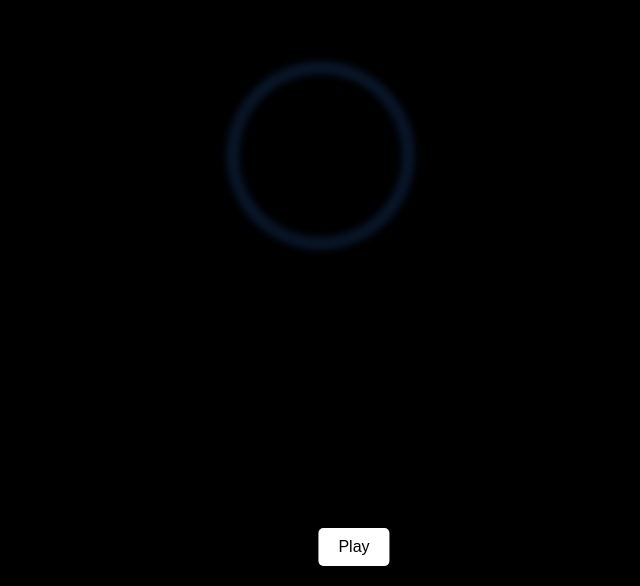
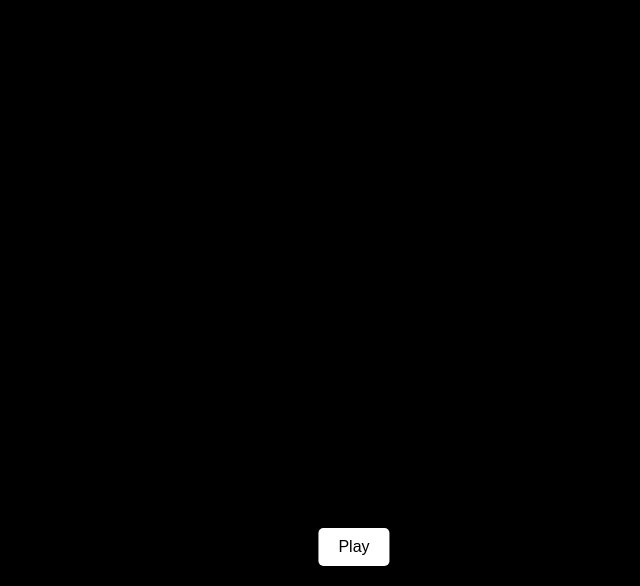
Before and after one commit to theMorganObject/blue-sharp-2, a Next.js app: page / in a window 1280 px wide. Shown: the part 214-800 px from the top of the page, without its empty margins (286-926 px from the left). Built offline with nearby package versions, Linux system fonts and the light colour scheme.

Commit message:
cleanup of scss and styling utils

```diff
--- a/src/app/page.module.scss
+++ b/src/app/page.module.scss
@@ -6,7 +6,7 @@
   align-items: center;
   justify-content: center;
   overflow: hidden;
-  background-color: #000; // Dark background
+  background-color: #000;
 
   button {
     z-index: 1;
@@ -35,32 +35,19 @@
 
     &.playing {
       .ring {
-        animation: fadeInOut 27s linear infinite; // Use 'linear' for even expansion
+        animation: fadeInOut 27s linear infinite;
       }
     }
 
     .ring {
       position: absolute;
       border-radius: 50%;
-      width: 100px; // Initial size for testing
-      height: 100px; // Initial size for testing
-      // can we implement a random range of border sizes, between 3 and 9 px?
-      border: 8px solid; // Creates the ring shape
-      border-color: rgba(0, 0, 255, 0.7); // Apply the blue color to the border
-      background-color: transparent; // Ensure the center is transparent
+      border: 8px solid transparent; // Ensures the border color is applied dynamically
+      background-color: transparent;
       box-sizing: border-box;
       filter: blur(5px);
       opacity: 0;
       animation-fill-mode: forwards;
-      animation-name: fadeInOut;
-      transform: translate(-50%, -50%);
-    }
-
-    @for $i from 1 through 3 {
-      .ring:nth-child(#{$i}) {
-        animation-delay: #{random(
-            27
-          )}s; // Random delay within the 27-second range
     }
   }
 }
@@ -71,13 +58,12 @@
     transform: scale(0.8);
   }
   37.04% {
-      opacity: 0.9; // Longer fade-in time (10 seconds of 27 seconds)
-      transform: scale(1.4); // Continuous scaling without pausing
+    opacity: 0.9;
+    transform: scale(1.4);
   }
   100% {
-      opacity: 0; // Fade out while continuing to scale
+    opacity: 0;
     transform: scale(2);
     filter: blur(10px);
   }
 }
-}
--- a/src/app/page.tsx
+++ b/src/app/page.tsx
@@ -2,47 +2,16 @@
 
 import React, { useRef, useState } from 'react';
 import styles from './page.module.scss';
+import {
+  bluePalette,
+  indigoPalette,
+  cyanPalette,
+  combinedPalette,
+} from '../../util/palettes';
 
 export default function Home() {
   const audioRef = useRef<HTMLAudioElement>(null);
   const [isPlaying, setIsPlaying] = useState(false);
-
-  const bluePalette: string[] = [
-    '#a5d8ff',
-    '#74c0fc',
-    '#4dabf7',
-    '#339af0',
-    '#228be6',
-    '#1971c2',
-    '#1864ab',
-    '#0f609b',
-    '#0a3f78',
-  ];
-
-  const indigoPalette: string[] = [
-    '#91a7ff',
-    '#748ffc',
-    '#5c7cfa',
-    '#4c6ef5',
-    '#4263eb',
-    '#3b5bdb',
-    '#364fc7',
-    '#2e3b94',
-    '#1e2871',
-  ];
-
-  const cyanPalette: string[] = [
-    '#99e9f2',
-    '#66d9e8',
-    '#15aabf',
-    '#1098ad',
-    '#0c8599',
-    '#0b7285',
-    '#085d6d',
-    '#064852',
-  ];
-
-  const combinedPalette = [...bluePalette, ...indigoPalette, ...cyanPalette];
 
   const generateRandomPosition = () => {
     const top = Math.floor(Math.random() * 100);
@@ -63,7 +32,8 @@ export default function Home() {
     return palette[Math.floor(Math.random() * palette.length)];
   };
 
-  const rings = Array.from({ length: 3 }, (_, i) => {
+  const renderRings = () => {
+    return Array.from({ length: 3 }, (_, i) => {
       const position = generateRandomPosition();
       const size = generateRandomSize();
       const borderWidth = generateRandomBorderWidth();
@@ -71,7 +41,7 @@ export default function Home() {
       const indigoColor = generateRandomColor(indigoPalette);
       const cyanColor = generateRandomColor(cyanPalette);
       const dropShadowColor = generateRandomColor(combinedPalette);
-    const animationName = `fadeInOut-${i}`;
+      const animationName = `fadeInOut-${i}-${Math.random()}`; // Add random element to animation name
 
       const style = {
         ...position,
@@ -79,14 +49,18 @@ export default function Home() {
         borderWidth: `${borderWidth}px`,
         animationName,
         animationTimingFunction: 'linear',
-      animationDuration: '27s',
+        animationDuration: '4s',
         animationIterationCount: 'infinite',
         animationFillMode: 'forwards',
         borderColor: blueColor,
       };
 
       return (
-      <div key={i} className={styles.ring} style={style}>
+        <div
+          key={`${i}-${Math.random()}`}
+          className={styles.ring}
+          style={style}
+        >
           <style jsx>{`
             @keyframes ${animationName} {
               0% {
@@ -115,6 +89,7 @@ export default function Home() {
         </div>
       );
     });
+  };
 
   const handlePlay = () => {
     if (audioRef.current) {
@@ -146,7 +121,7 @@ export default function Home() {
           isPlaying ? styles.playing : ''
         }`}
       >
-        {rings}
+        {isPlaying && renderRings()}
       </div>
     </div>
   );
--- /dev/null
+++ b/util/palettes.ts
@@ -0,0 +1,40 @@
+export const bluePalette: string[] = [
+  '#a5d8ff',
+  '#74c0fc',
+  '#4dabf7',
+  '#339af0',
+  '#228be6',
+  '#1971c2',
+  '#1864ab',
+  '#0f609b',
+  '#0a3f78',
+];
+
+export const indigoPalette: string[] = [
+  '#91a7ff',
+  '#748ffc',
+  '#5c7cfa',
+  '#4c6ef5',
+  '#4263eb',
+  '#3b5bdb',
+  '#364fc7',
+  '#2e3b94',
+  '#1e2871',
+];
+
+export const cyanPalette: string[] = [
+  '#99e9f2',
+  '#66d9e8',
+  '#15aabf',
+  '#1098ad',
+  '#0c8599',
+  '#0b7285',
+  '#085d6d',
+  '#064852',
+];
+
+export const combinedPalette = [
+  ...bluePalette,
+  ...indigoPalette,
+  ...cyanPalette,
+];
```
Lines whose indentation alone changed are shown as unchanged.
